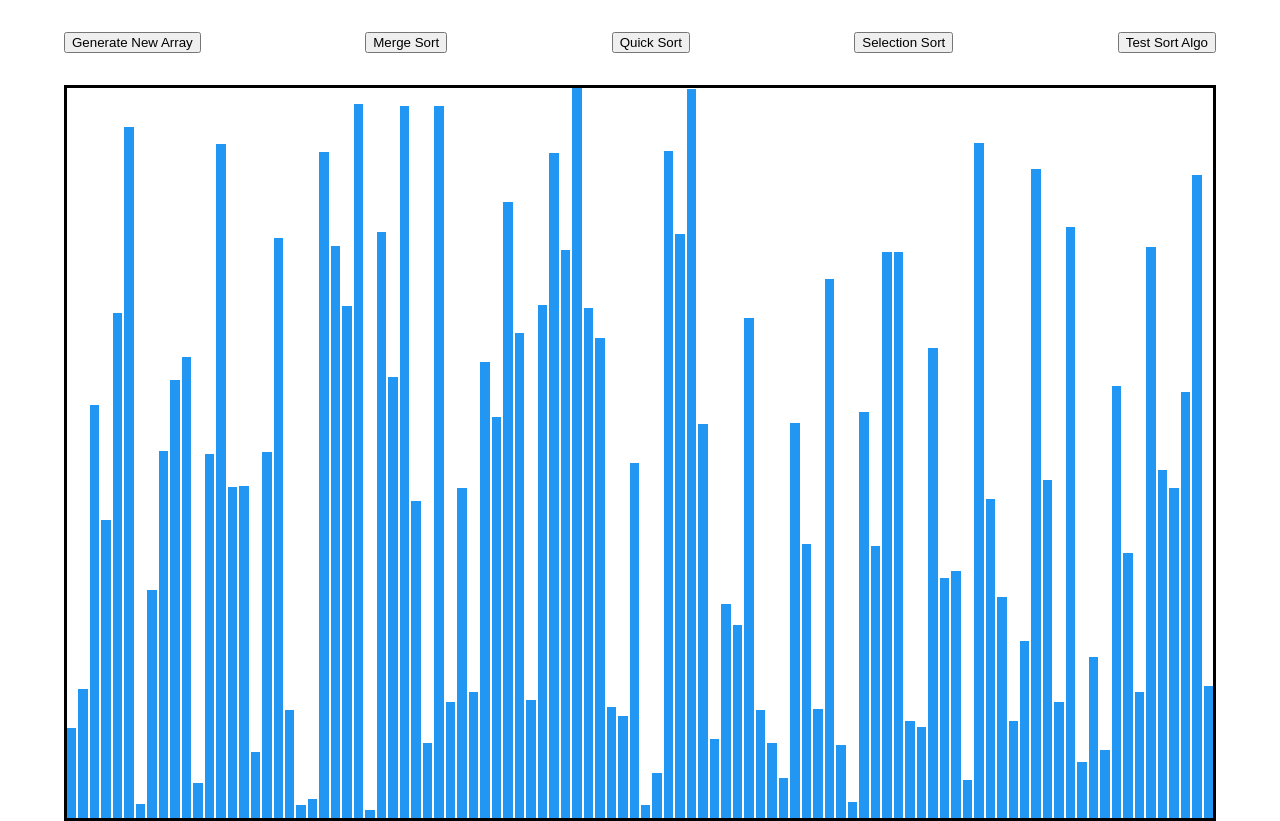
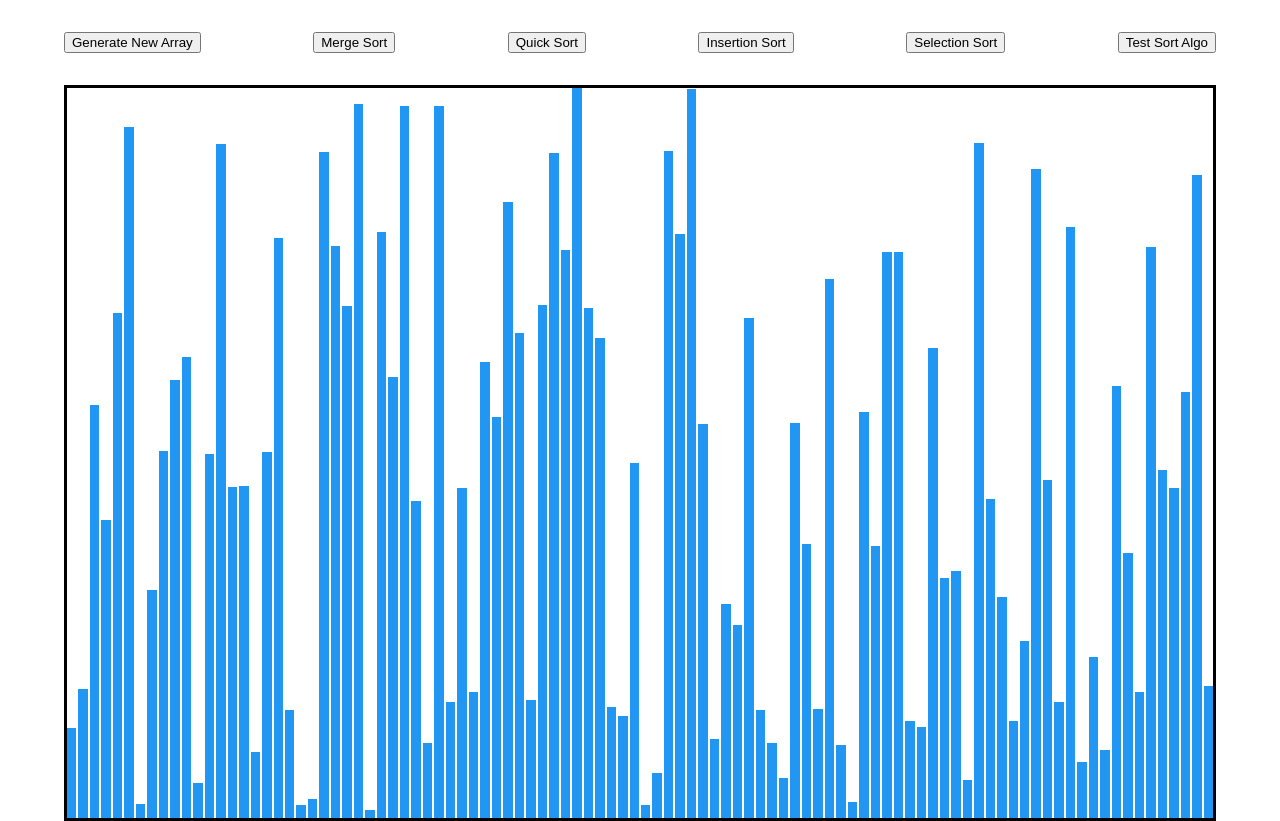
Before and after one commit to Khaspper/sorting_visualizer, a React (Create React App) app: page / in a window 1280 px wide. Built offline with nearby package versions, Linux system fonts and the light colour scheme.

Commit message:
Add insertion sort

```diff
--- a/src/sortingVisualizer/sortingVisualizer.jsx
+++ b/src/sortingVisualizer/sortingVisualizer.jsx
@@ -142,6 +142,41 @@ export default class SortingVisualizer extends React.Component {
         return pivotIndex;
     }
 
+    async insertionSort() {
+        const array = this.state.array.slice();
+        let n = array.length;
+
+        for (let i = 1; i < n; i++) {
+            let key = array[i];
+            let j = i - 1;
+
+            // Highlight the current bar being inserted
+            this.setState({ highlights: [i] });
+            await new Promise(resolve => setTimeout(resolve, 50));
+
+            while (j >= 0 && array[j] > key) {
+                // Highlight the bars that are being compared
+                this.setState({ highlights: [j, i] });
+                await new Promise(resolve => setTimeout(resolve, 50));
+
+                array[j + 1] = array[j];
+                j = j - 1;
+
+                // Update the state after shifting the bar
+                this.setState({ array });
+                await new Promise(resolve => setTimeout(resolve, .01));
+            }
+
+            array[j + 1] = key;
+            // Update the state after inserting the bar to its correct position
+            this.setState({ array });
+            await new Promise(resolve => setTimeout(resolve, 50));
+        }
+
+        // Once the sorting is done, update the `sorted` state to turn all bars green
+        this.setState({ sorted: Array.from({ length: n }, (_, index) => index), highlights: [] });
+    }
+
     async selectionSort() {
         const array = this.state.array.slice();
         let n = array.length;
@@ -200,6 +235,7 @@ export default class SortingVisualizer extends React.Component {
                     <button onClick={() => this.resetArray()}>Generate New Array</button>
                     <button onClick={() => this.mergeSort()}>Merge Sort</button>
                     <button onClick={() => this.quickSort()}>Quick Sort</button>
+                    <button onClick={() => this.insertionSort()}>Insertion Sort</button>
                     <button onClick={() => this.selectionSort()}>Selection Sort</button>
                     <button onClick={() => this.testSortingAlgorithms()}>Test Sort Algo</button>
                 </div>
```
Also changed, not shown: 7 other files (tests, documents, lock files or other folders).
